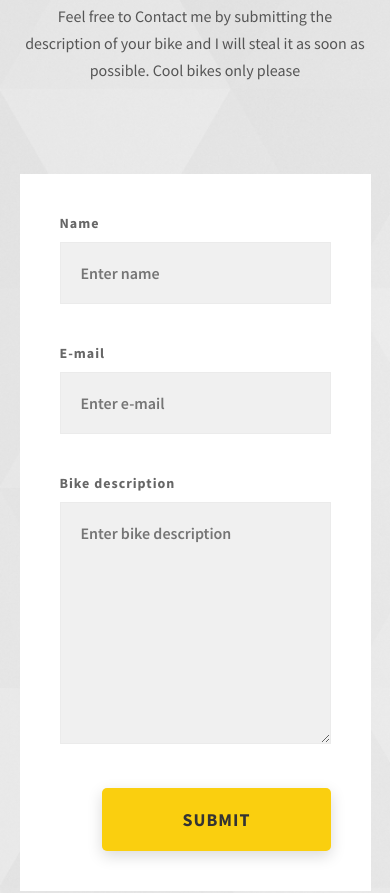
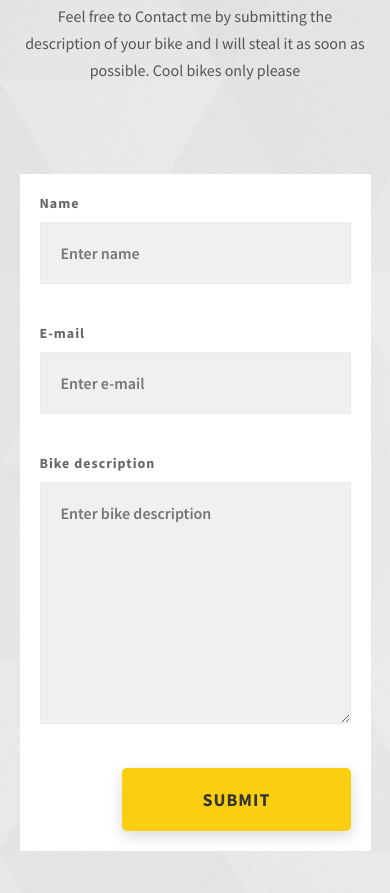
Before and after one commit to marius-selaru/portfolio-ui, a plain HTML site: page index.html in a window 390 px wide. Shown: the part 4981-5874 px from the top of the page. Drawn offline with Linux system fonts and the light colour scheme.

Commit message:
minor changes

```diff
--- a/style.css
+++ b/style.css
@@ -278,6 +278,7 @@ img {
     .hero-section {
         height: 800px;
     }
+
     .projects-grid {
         grid-template-columns: 1fr;
         grid-gap: 50px;
@@ -290,9 +291,8 @@ img {
 
     .contact-form-container {
         width: initial;
+        padding: 20px !important;
     }
-
-
 
     .about-grid {
         grid-template-columns: 1fr;
```
